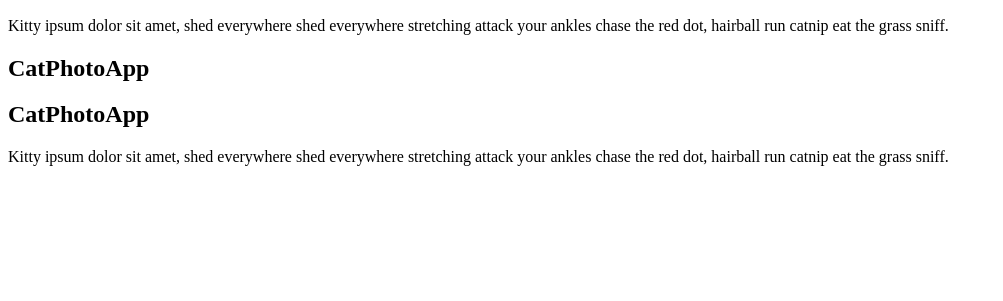
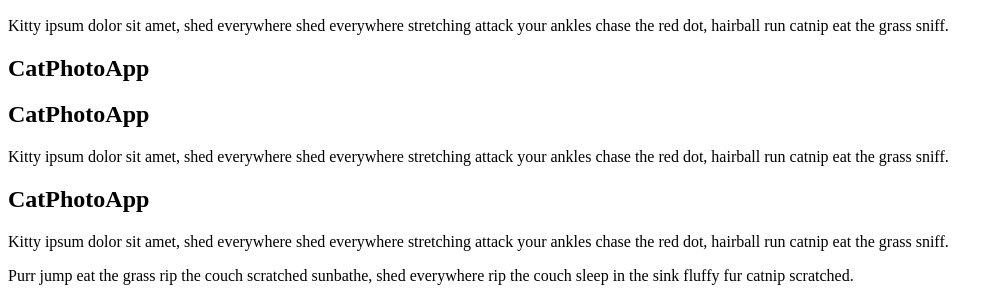
Before and after one commit to saurabhcedcoss/html, a plain HTML site: page index.html in a window 1280 px wide. Shown: the part 565-866 px from the top of the page, without its empty margins (0-1003 px from the left). Before the commit the page ends 800 px from the top, so only its background shows below. Drawn offline with Linux system fonts and the light colour scheme.

Commit message:
Create a second p element with the following kitty ipsum text: Purr jump eat the grass rip the couch scratched sunbathe, shed everywhere rip the couch sleep in the sink fluffy fur catnip scratched.Then, create a main element and nest only the two p elements inside the main element

```diff
--- a/index.html
+++ b/index.html
@@ -38,6 +38,14 @@
     <!-- task 7. Delete your h1 element so we can simplify our view.-->
     <h2>CatPhotoApp</h2>
     <p>Kitty ipsum dolor sit amet, shed everywhere shed everywhere stretching attack your ankles chase the red dot, hairball run catnip eat the grass sniff.</p>
-<!--task 7. end-->
+    <!--task 7. end-->
+    <!--task 8. Create a second p element with the following kitty ipsum text: Purr jump eat the grass rip the couch scratched sunbathe, shed everywhere rip the couch sleep in the sink fluffy fur catnip scratched.Then, create a main element and nest only the two p elements inside the main element.-->
+    <h2>CatPhotoApp</h2>
+    <main>
+    <p>Kitty ipsum dolor sit amet, shed everywhere shed everywhere stretching attack your ankles chase the red dot, hairball run catnip eat the grass sniff.</p>
+    <p>Purr jump eat the grass rip the couch scratched sunbathe, shed everywhere rip the couch sleep in the sink fluffy fur catnip scratched.
+    </p>
+    </main>
+    <!--task 8. end-->
 </body>
 </html>
```
